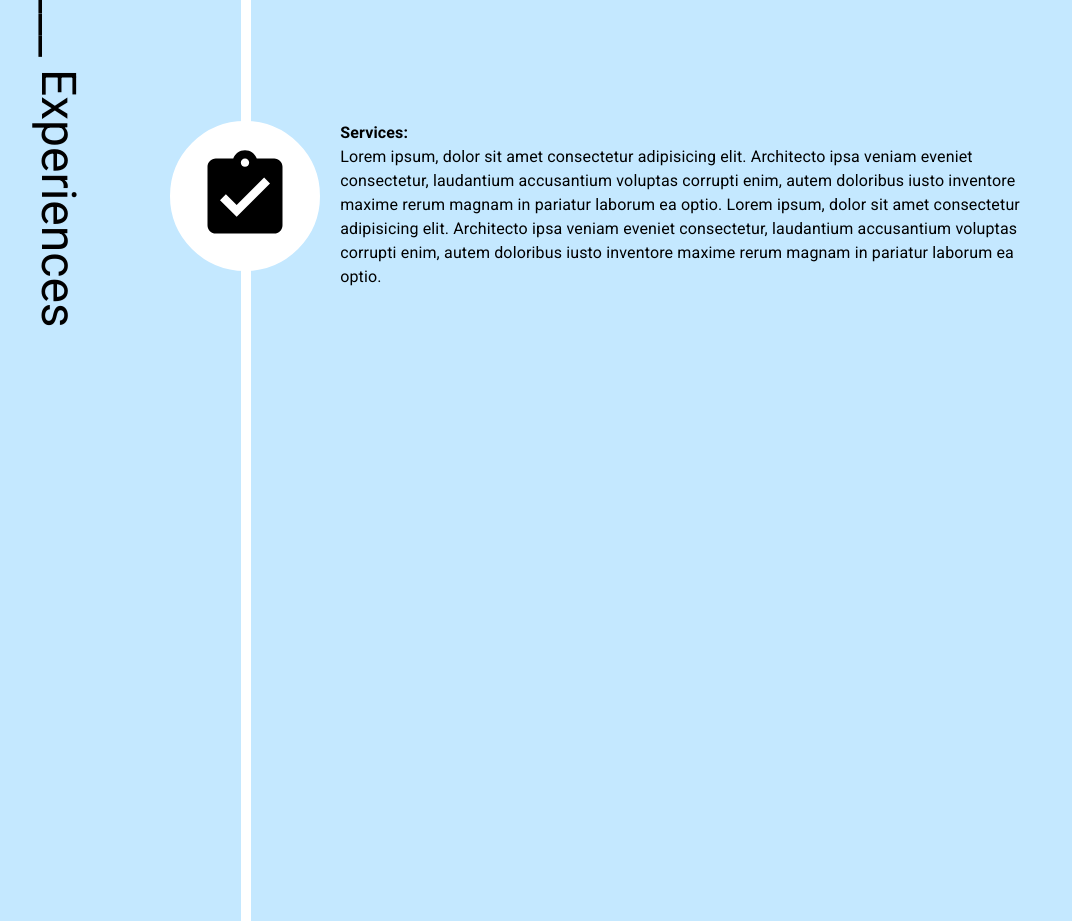
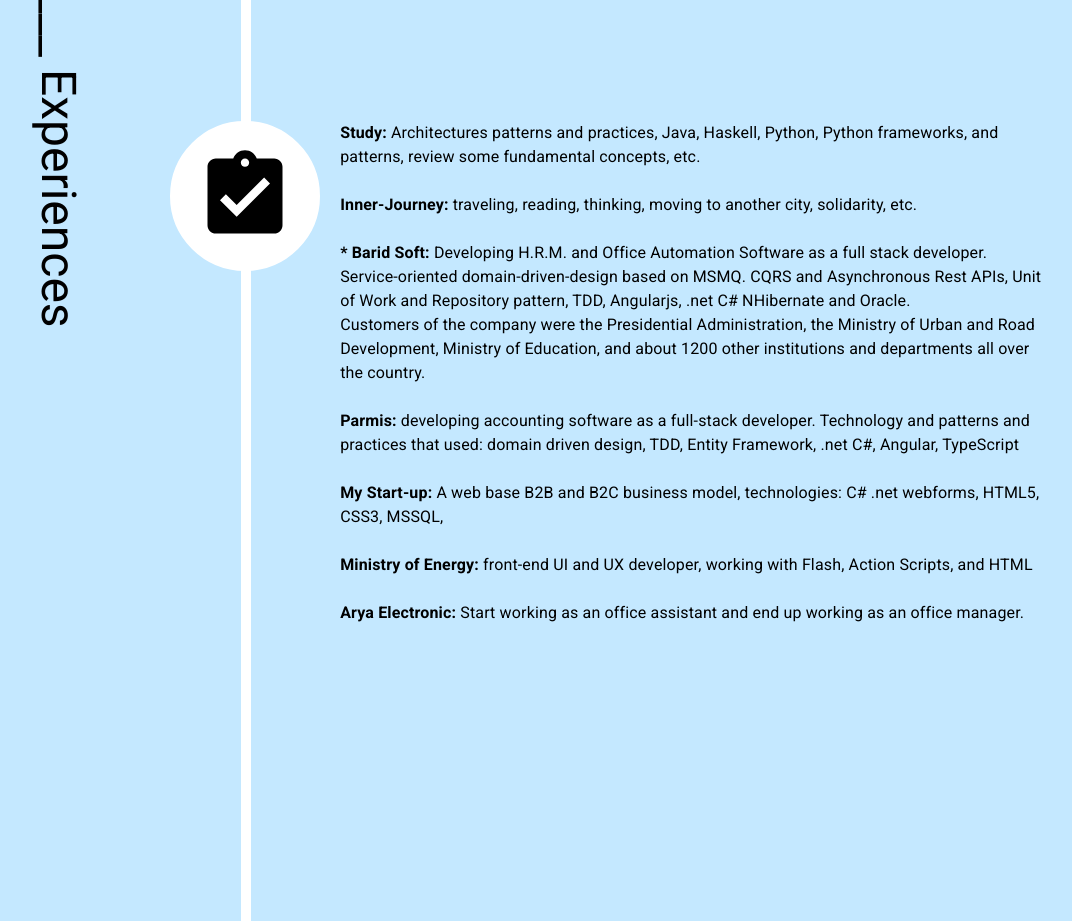
Before and after one commit to kianooshsanatkar/knsn_website, a React (Create React App) app: page / in a window 1280 px wide. Shown: the part 3980-4901 px from the top of the page, without its empty margins (122-1194 px from the left). Built offline with nearby package versions, Linux system fonts and the light colour scheme.

Commit message:
write my experiences

```diff
--- a/src/components/sections/experiences.component.jsx
+++ b/src/components/sections/experiences.component.jsx
@@ -1,8 +1,7 @@
-import React from 'react'
-import Grid from "@material-ui/core/Grid"
-import Typography from "@material-ui/core/Typography"
-import AssignmentTurnedInIcon from '@material-ui/icons/AssignmentTurnedIn'
-
+import React from "react";
+import Grid from "@material-ui/core/Grid";
+import Typography from "@material-ui/core/Typography";
+import AssignmentTurnedInIcon from "@material-ui/icons/AssignmentTurnedIn";
 
 export const Experiences = (params) => {
   return (
@@ -13,23 +12,51 @@
         </Typography>
       </Grid>
       <Grid item sm={1}>
-              <div className='middle-circle'>
-                <AssignmentTurnedInIcon style={{fontSize:"100px", marginTop:'20px'}} />
+        <div className="middle-circle">
+          <AssignmentTurnedInIcon
+            style={{ fontSize: "100px", marginTop: "20px" }}
+          />
         </div>
       </Grid>
       <Grid item sm={8}>
-            <Typography variant='body1' align='left'>
-              <strong>Services:</strong>
-              <br />
-              Lorem ipsum, dolor sit amet consectetur adipisicing elit. Architecto
-              ipsa veniam eveniet consectetur, laudantium accusantium voluptas
-              corrupti enim, autem doloribus iusto inventore maxime rerum magnam in
-              pariatur laborum ea optio. Lorem ipsum, dolor sit amet consectetur
-              adipisicing elit. Architecto ipsa veniam eveniet consectetur,
-              laudantium accusantium voluptas corrupti enim, autem doloribus iusto
-              inventore maxime rerum magnam in pariatur laborum ea optio.
+        <Typography variant="body1" align="left">
+          <strong>Study:</strong> Architectures patterns and practices, Java, Haskell, Python,
+          Python frameworks, and patterns, review some fundamental concepts, etc.
+          <br/>
+          <br/>
+          <strong>Inner-Journey:</strong> traveling, reading, thinking, moving to another
+          city, solidarity, etc.
+          <br/>
+          <br/>
+          <strong>* Barid Soft:</strong> Developing H.R.M. and Office
+          Automation Software as a full stack developer. <br/>
+          Service-oriented domain-driven-design based on MSMQ. CQRS and
+          Asynchronous Rest APIs, Unit of Work and Repository pattern, TDD,
+          Angularjs, .net C# NHibernate and Oracle.<br/>
+          Customers of the company were the Presidential
+          Administration, the Ministry of Urban and Road Development, Ministry
+          of Education, and about 1200 other institutions and departments all
+          over the country.
+          <br/>
+          <br/>
+          <strong>Parmis:</strong> developing accounting software as a
+          full-stack developer. Technology and patterns and practices that used:
+          domain driven design, TDD, Entity Framework, .net C#, Angular,
+          TypeScript
+          <br/>
+          <br/>
+          <strong>My Start-up:</strong> A web base B2B and B2C business model,
+          technologies: C# .net webforms, HTML5, CSS3, MSSQL,
+          <br/>
+          <br/>
+          <strong>Ministry of Energy:</strong> front-end UI and UX developer, working with Flash, Action
+          Scripts, and HTML
+          <br/>
+          <br/>
+          <strong>Arya Electronic:</strong> Start working as an office
+          assistant and end up working as an office manager.
         </Typography>
       </Grid>
     </Grid>
   );
-}
+};
```
Lines whose indentation alone changed are shown as unchanged.
